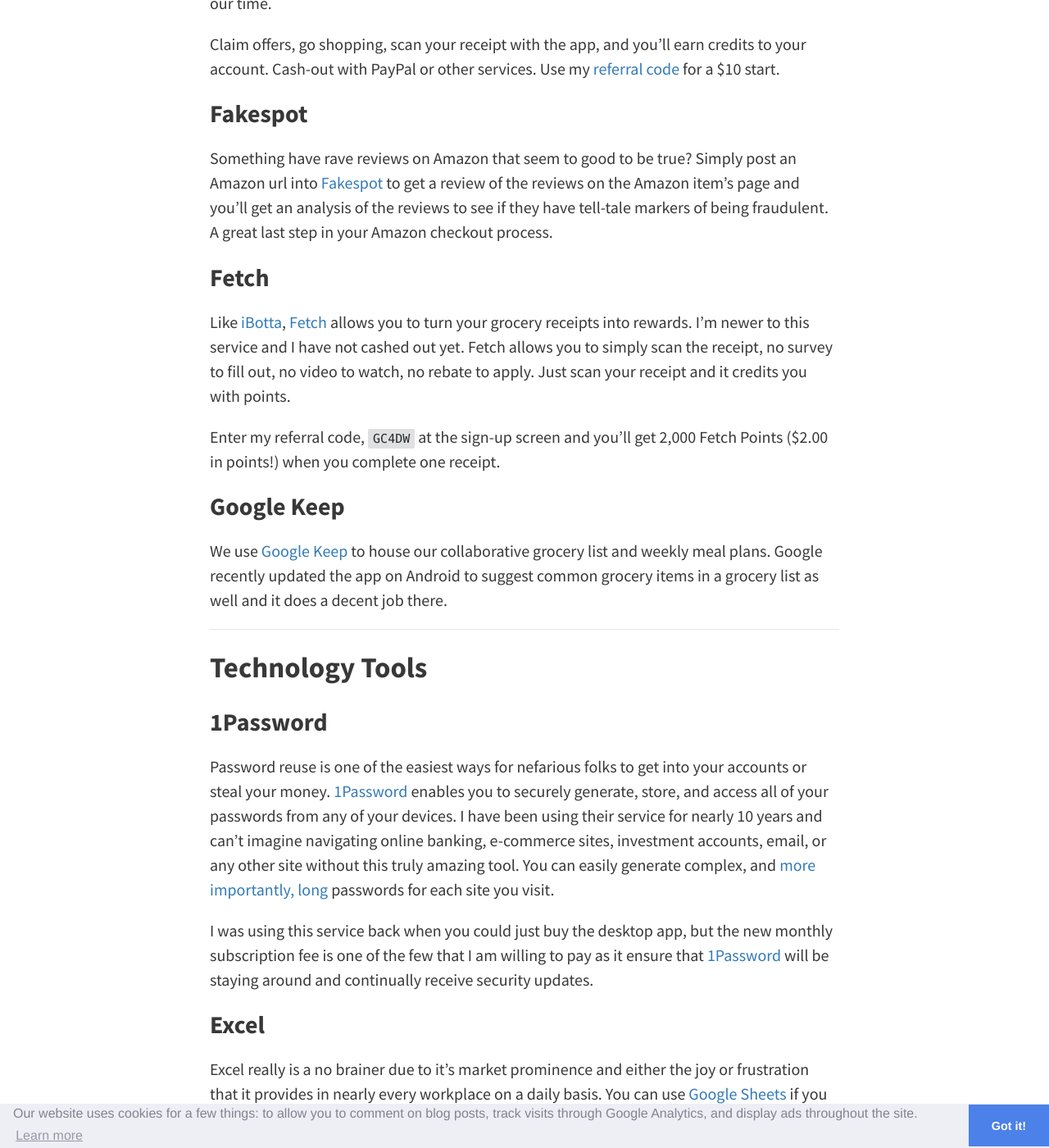
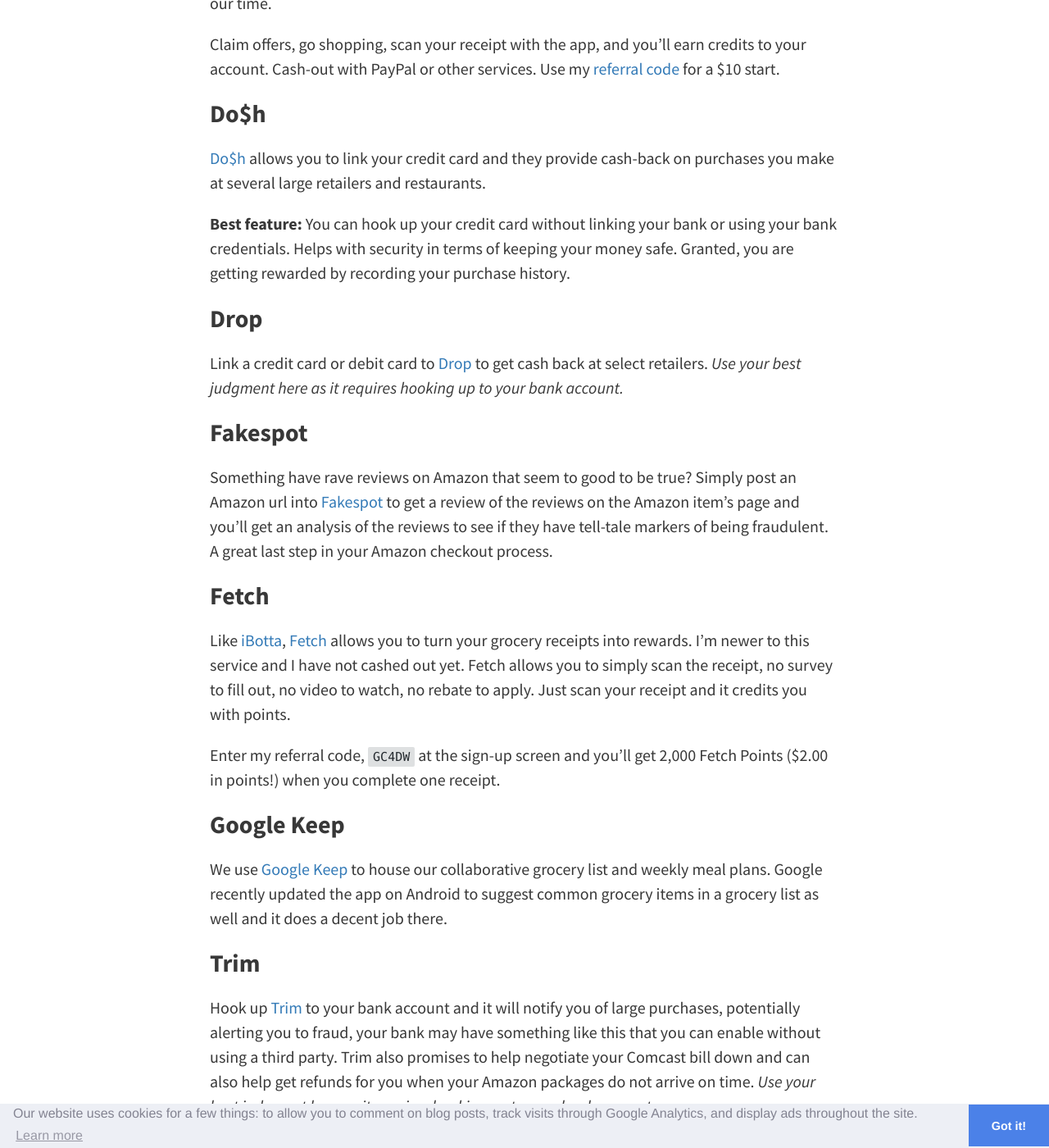
Before and after one commit to meagerfindings/meagerfindings.com, a Jekyll site: the page built from pages/the-resource-page.md, in a window 1280 px wide and 1400 px high, scrolled down 6563 px. Shown: the whole window at 82% size. Built offline with Jekyll 4.4.1, drawn with Linux system fonts in a browser that asks for light colours.

Commit message:
added drop, dash, and trim

```diff
--- a/pages/the-resource-page.md
+++ b/pages/the-resource-page.md
@@ -163,6 +163,18 @@
 
 Claim offers, go shopping, scan your receipt with the app, and you'll earn credits to your account. Cash-out with PayPal or other services. Use my [referral code](https://ibotta.com/r/cbvrhqr) for a $10 start.
 
+### Do$h
+
+[Do$h](https://link.dosh.cash/OE9KleNfmP) allows you to link your credit card and they provide cash-back on purchases you make at several large retailers and restaurants.
+
+**Best feature:** You can hook up your credit card without linking your bank or using your bank credentials. Helps with security in terms of keeping your money safe. Granted, you are getting rewarded by recording your purchase history.
+
+
+### Drop
+
+Link a credit card or debit card to [Drop](https://b.ewd.io/code?c=e6ymo) to get cash back at select retailers. _Use your best judgment here as it requires hooking up to your bank account._
+
+
 ### Fakespot
 
 Something have rave reviews on Amazon that seem to good to be true? Simply post an Amazon url into [Fakespot](https://www.fakespot.com/) to get a review of the reviews on the Amazon item's page and you'll get an analysis of the reviews to see if they have tell-tale markers of being fraudulent. A great last step in your Amazon checkout process.
@@ -176,6 +188,10 @@
 ### Google Keep
 
 We use [Google Keep](https://keep.google.com/) to house our collaborative grocery list and weekly meal plans. Google recently updated the app on Android to suggest common grocery items in a grocery list as well and it does a decent job there.
+
+### Trim
+
+Hook up [Trim](https://go.asktrim.com/) to your bank account and it will notify you of large purchases, potentially alerting you to fraud, your bank may have something like this that you can enable without using a third party. Trim also promises to help negotiate your Comcast bill down and can also help get refunds for you when your Amazon packages do not arrive on time. _Use your best judgment here as it requires hooking up to your bank account._
 
 ---
 
```
